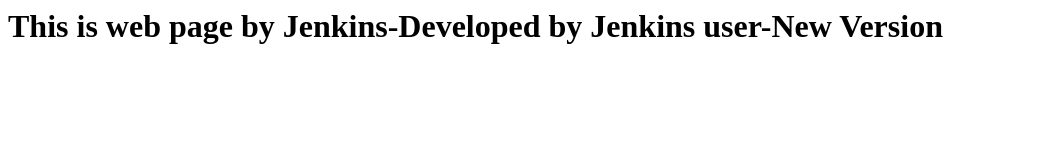
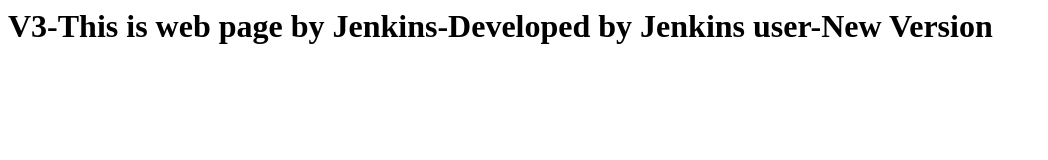
Before and after one commit to yenne375/MyApp, a plain HTML site: page index.html in a window 1280 px wide. Shown: the whole page, without its empty margins (0-1048 px from the left). Drawn offline with Linux system fonts and the light colour scheme.

Commit message:
Update index.html

```diff
--- a/index.html
+++ b/index.html
@@ -1,6 +1,6 @@
 <html>
 <head><title>My App </title></head>
 <body>
-<h1>This is web page by Jenkins-Developed by Jenkins user-New Version</h1>
+<h1>V3-This is web page by Jenkins-Developed by Jenkins user-New Version</h1>
 </body>
 </html>
```
